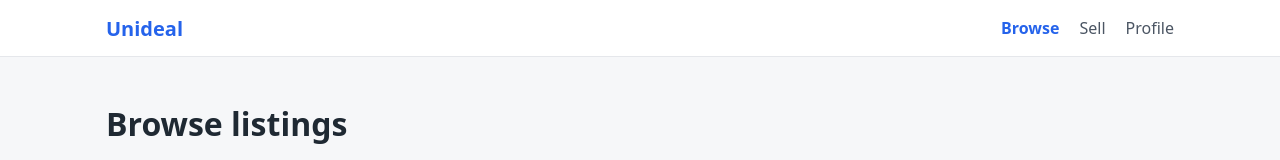
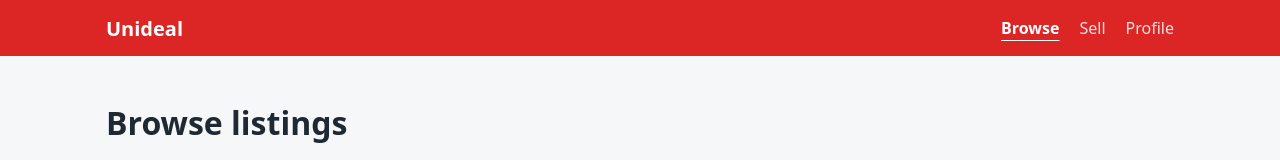
Before and after one commit to UnidealLtu/unideal-app, a React (Vite) app in the folder frontend/: page / in a window 1280 px wide. Shown: the top 160 px of the page. Built offline with nearby package versions, Linux system fonts and the light colour scheme.

Commit message:
Ändrat färg på bannern i dev till röd

```diff
--- a/frontend/src/index.css
+++ b/frontend/src/index.css
@@ -5,11 +5,14 @@ a { color: inherit; text-decoration: none; }
 main.container { padding-top: 24px; padding-bottom: 48px; }
 .muted { color: #6b7280; }
 
-.navbar { background: #fff; border-bottom: 1px solid #e5e7eb; }
+/* Top banner colour. Change --nav-bg to tell environments apart (e.g. red = dev). */
+:root { --nav-bg: #dc2626; }
+.navbar { background: var(--nav-bg); }
 .nav-inner { display: flex; justify-content: space-between; align-items: center; height: 56px; }
-.brand { font-weight: 700; font-size: 1.25rem; color: #2563eb; }
-.navbar nav a { margin-left: 20px; color: #4b5563; }
-.navbar nav a.active { color: #2563eb; font-weight: 600; }
+.brand { font-weight: 700; font-size: 1.25rem; color: #fff; }
+.navbar nav a { margin-left: 20px; color: rgba(255, 255, 255, 0.85); }
+.navbar nav a:hover { color: #fff; }
+.navbar nav a.active { color: #fff; font-weight: 600; text-decoration: underline; text-underline-offset: 6px; }
 
 .filters { display: flex; gap: 8px; margin-bottom: 20px; }
 .filters input { flex: 1; }
```
